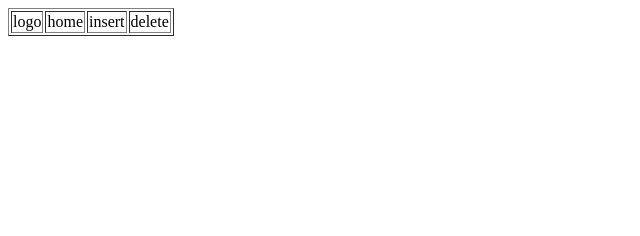
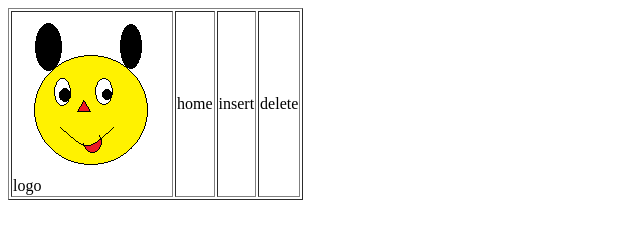
Before and after one commit to 007amanjain/HTML, a plain HTML site: page far.html in a window 1280 px wide. Shown: the whole page, without its empty margins (0-640 px from the left). Drawn offline with Linux system fonts and the light colour scheme.

Commit message:
Update far.html

```diff
--- a/far.html
+++ b/far.html
@@ -7,7 +7,7 @@
 <div id ="header">
 <table width="100" border="1">
 <tr>
-<td width="40%"><img src="">logo</td>
+<td width="40%"><img src="cute.png">logo</td>
 <td width="20%">home</td>
 <td width="20%">insert</td>
 <td width="20%">delete</td>
```
